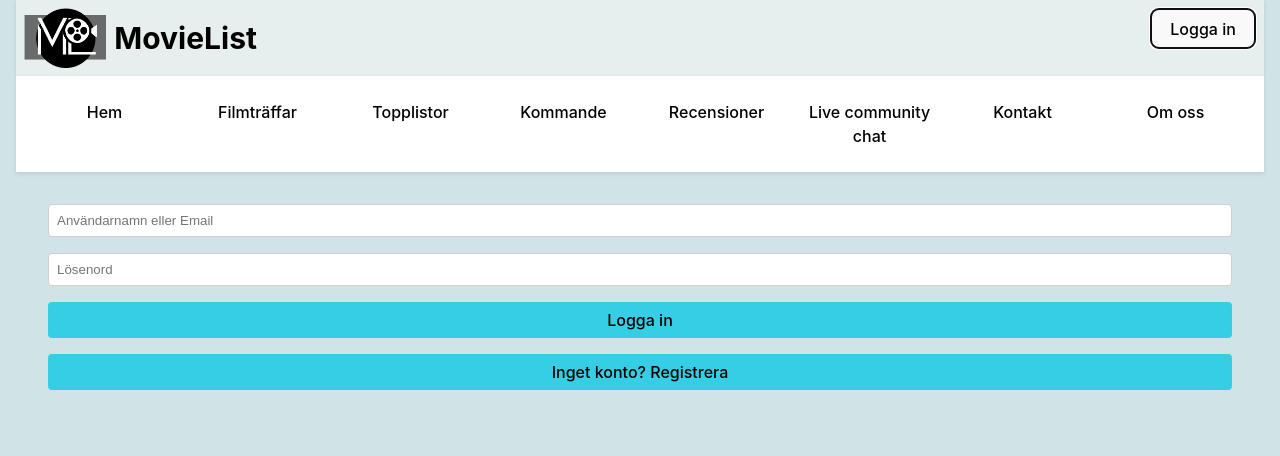
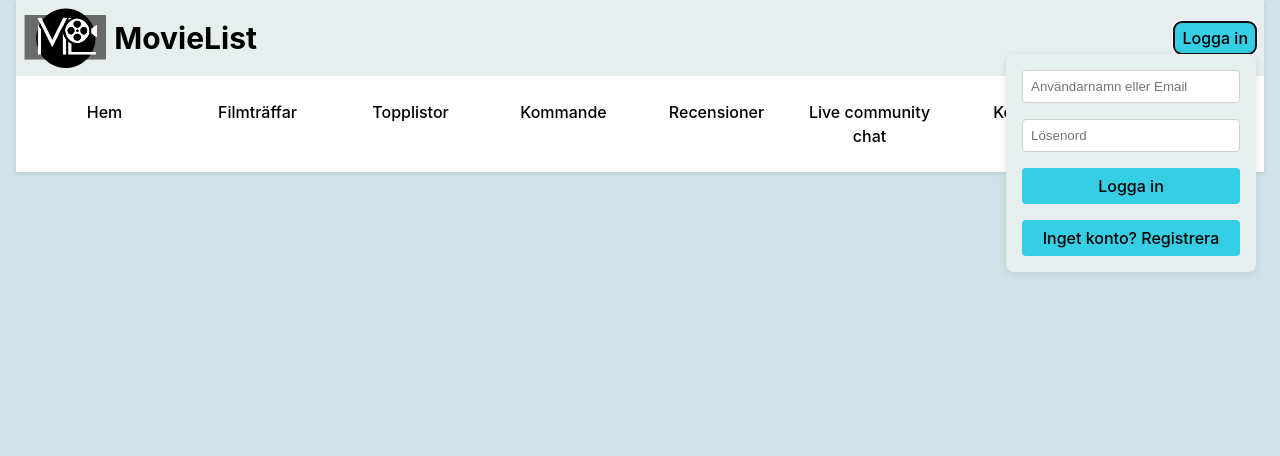
Before and after one commit to jonasohrn87/MovieList, a React (Vite) app in the folder movielist-react/: page /user in a window 1280 px wide. Both pictures are taken after a click on the button "Logga in". Shown: the top 456 px of the page. Built offline with nearby package versions, Linux system fonts and the light colour scheme; no server answers.

Commit message:
Added dropdown menu for user and removed route to user page.

```diff
--- a/movielist-react/src/App.css
+++ b/movielist-react/src/App.css
@@ -30,6 +30,7 @@ body {
   box-shadow: 0 2px 4px rgba(0, 0, 0, 0.1);
   padding: 0.5rem;
   justify-content: space-between;
+  align-items: center;
 }
 .header-container .header-container-inner {
   display: flex;
@@ -63,29 +64,62 @@ body {
   color: rgb(35, 90, 92);
 }
 
-.user-container {
+.dropdown-login-btn {
+  padding: 0.5rem;
+  background-color: #35cee4;
+  border: none;
+  border-radius: 5px;
+  color: black;
+  display: inline-block;
+  line-height: 1;
+}
+.dropdown-login-btn:hover {
+  background-color: #2ba8bc;
+}
+
+.dropdown-container {
+  position: relative;
+}
+.dropdown-container .dropdown-container-active {
+  background: none;
+  border: none;
+  padding: 0;
+}
+.dropdown-container .dropdown-container-active:hover {
+  opacity: 0.8;
+}
+.dropdown-container .dropdown-content {
+  position: absolute;
+  right: 0;
+  background: rgb(231, 238, 238);
+  border-radius: 8px;
+  box-shadow: 0 2px 8px rgba(0, 0, 0, 0.1);
+  min-width: 250px;
+}
+.dropdown-container .dropdown-content .user-container {
   padding: 1rem;
 }
-.user-container form {
+.dropdown-container .dropdown-content .user-container form {
   display: flex;
   flex-direction: column;
   gap: 1rem;
 }
-.user-container form input {
+.dropdown-container .dropdown-content .user-container form input {
   padding: 0.5rem;
   border: 1px solid #d1cfcf;
   border-radius: 4px;
 }
-.user-container form button {
+.dropdown-container .dropdown-content .user-container form button {
   padding: 0.5rem;
   background-color: #35cee4;
   border: none;
   border-radius: 4px;
+  color: black;
 }
-.user-container form button:hover {
+.dropdown-container .dropdown-content .user-container form button:hover {
   background-color: #2ba8bc;
 }
-.user-container .userLoginError {
+.dropdown-container .dropdown-content .user-container .userLoginError {
   color: red;
   margin-bottom: 1rem;
 }
--- a/movielist-react/src/App.jsx
+++ b/movielist-react/src/App.jsx
@@ -13,34 +13,11 @@ import LiveCommunityChat from "./components/LiveCommunityChat.jsx";
 import Movie from "./components/Movie.jsx";
 import Reviews from "./components/Reviews.jsx";
 import Footer from "./components/Footer.jsx";
-import { MovieProvider, MovieContext } from "./context/MovieContext.jsx";
-import User from "./components/User.jsx";
+import { MovieProvider } from "./context/MovieContext.jsx";
 // @ts-ignore
 import MLlogo from "./assets/MLlogo.png";
-import { IoPersonSharp } from "react-icons/io5";
+import UserMenu from "./components/UserMenu.jsx";
 
-const MovieHeader = () => {
-  const { isLoggedIn, user } = useContext(MovieContext);
-
-  let selectAvatar = "avatar " + "avatar-letters";
-
-  return (
-    <div>
-        <div>
-          <NavLink to="/user">
-            {isLoggedIn ? (
-              <span className={selectAvatar}>
-                <IoPersonSharp />
-                {user.username.charAt(0).toUpperCase()}
-              </span>
-            ) : (
-              <button>Logga in</button>
-            )}
-          </NavLink>
-        </div>
-    </div>
-  );
-};
 
 function App() {
   const [selectedMovie, setSelectedMovie] = useState(null);
@@ -60,7 +37,7 @@ function App() {
             />
             <h2>MovieList</h2>
             </div>
-            <MovieHeader />
+            <UserMenu />
             </header>
           <nav className="menu-container">
             <ul className="menu-list">
@@ -165,7 +142,6 @@ function App() {
               />
               <Route path="/movie/" element={<Movie />} />
               <Route path="/recensioner" element={<Reviews />} />
-              <Route path="/user" element={<User />} />
             </Routes>
           </div>
           <Footer />
--- a/movielist-react/src/App.scss
+++ b/movielist-react/src/App.scss
@@ -42,13 +42,14 @@ body {
   box-shadow: 0 2px 4px rgba(0, 0, 0, 0.1);
   padding: 0.5rem;
   justify-content: space-between;
+  align-items: center;
 
   .header-container-inner {
     display: flex;
     gap: 0.5rem;
     align-items: center;
 
-    .logoImage{
+    .logoImage {
       height: 60px;
       object-fit: cover;
     }
@@ -57,20 +58,6 @@ body {
       font-size: 30px;
     }
   }
-
-
-}
-
-.avatar {
-  height: 3rem;
-  width: 3rem;
-  border-radius: 50%;
-  overflow: hidden;
-  display: flex;
-  align-items: center;
-  justify-content: center;
-  border: .1rem solid rgb(35, 90, 92);
-  color: rgb(35, 90, 92);
 }
 
 // .avatar-letters {
@@ -81,11 +68,58 @@ body {
 //   font-size: 0.8rem;
 // }
 
+.avatar {
+  height: 3rem;
+  width: 3rem;
+  border-radius: 50%;
+  overflow: hidden;
+  display: flex;
+  align-items: center;
+  justify-content: center;
+  border: 0.1rem solid rgb(35, 90, 92);
+  color: rgb(35, 90, 92);
+}
+
 .avatar > svg {
   height: 50%;
   width: 50%;
   color: rgb(35, 90, 92);
 }
+
+.dropdown-login-btn {
+  padding: 0.5rem;
+  background-color: #35cee4;
+  border: none;
+  border-radius: 5px;
+  color: black;
+  display: inline-block;
+  line-height: 1;
+
+  &:hover {
+    background-color: #2ba8bc;
+  }
+}
+
+.dropdown-container {
+  position: relative;
+
+  .dropdown-container-active {
+    background: none;
+    border: none;
+    padding: 0;
+
+    &:hover {
+      opacity: 0.8;
+    }
+  }
+
+  .dropdown-content {
+    position: absolute;
+    right: 0;
+    background: rgb(231, 238, 238);
+    border-radius: 8px;
+    box-shadow: 0 2px 8px rgba(0, 0, 0, 0.1);
+    min-width: 250px;
 
     .user-container {
       padding: 1rem;
@@ -106,6 +140,7 @@ body {
           background-color: #35cee4;
           border: none;
           border-radius: 4px;
+          color: black;
 
           &:hover {
             background-color: #2ba8bc;
@@ -116,6 +151,8 @@ body {
       .userLoginError {
         color: red;
         margin-bottom: 1rem;
+      }
+    }
   }
 }
 
--- a/movielist-react/src/components/User.jsx
+++ /dev/null
@@ -1,102 +0,0 @@
-import React, { useState, useContext } from "react";
-import { useNavigate } from "react-router-dom";
-import { MovieContext } from "../context/MovieContext.jsx";
-
-const User = () => {
-  const { isLoggedIn, user, login, handleLogout } = useContext(MovieContext);
-  const [toggleRegisterForm, setToggleRegisterForm] = useState(false);
-  const [error, setError] = useState("");
-  const navigate = useNavigate();
-
-  const handleSubmit = async (e) => {
-    e.preventDefault();
-    setError("");
-
-    const registerForm = Object.fromEntries(new FormData(e.target));
-    const toggleRegisterFetch = toggleRegisterForm ? "register" : "";
-
-    try {
-      const response = await fetch(
-        `http://localhost:1337/api/auth/local/${toggleRegisterFetch}`,
-        {
-          method: "POST",
-          headers: { "Content-Type": "application/json" },
-          body: JSON.stringify(registerForm),
-        }
-      );
-
-      const data = await response.json();
-
-      if (data.error) {
-        throw new Error(data.error.message);
-      }
-
-      login(data.user);
-      navigate("/");
-    } catch (error) {
-      setError("Fel användarnamn eller lösenord");
-    }
-  };
-
-  if (isLoggedIn && user) {
-    return (
-      <div className="user-container">
-        <p>Användare: {user.username}</p>
-        <p>Email: {user.email}</p>
-        <button onClick={handleLogout}>Logga ut</button>
-      </div>
-    );
-  }
-
-  return (
-    <div className="user-container">
-      {error && <p className="userLoginError">{error}</p>}
-
-      <form onSubmit={handleSubmit}>
-        {toggleRegisterForm && (
-          <input
-            type="text"
-            name="username"
-            placeholder="Användarnamn"
-            required
-          />
-        )}
-
-        {!toggleRegisterForm && (
-          <input
-            type="text"
-            name="identifier"
-            placeholder="Användarnamn eller Email"
-            required
-          />
-        )}
-
-        {toggleRegisterForm && (
-          <input type="email" name="email" placeholder="Email" required />
-        )}
-
-        <input
-          type="password"
-          name="password"
-          placeholder="Lösenord"
-          required
-        />
-
-        <button type="submit">
-          {toggleRegisterForm ? "Registrera" : "Logga in"}
-        </button>
-
-        <button
-          type="button"
-          onClick={() => setToggleRegisterForm(!toggleRegisterForm)}
-        >
-          {toggleRegisterForm
-            ? "Har redan konto? Logga in"
-            : "Inget konto? Registrera"}
-        </button>
-      </form>
-    </div>
-  );
-};
-
-export default User;
--- /dev/null
+++ b/movielist-react/src/components/UserMenu.jsx
@@ -0,0 +1,148 @@
+import React, { useState, useContext, useRef, useEffect } from "react";
+import { useNavigate } from "react-router-dom";
+import { MovieContext } from "../context/MovieContext.jsx";
+import { IoPersonSharp } from "react-icons/io5";
+
+const UserMenu = () => {
+  const { isLoggedIn, user, login, handleLogout } = useContext(MovieContext);
+  const [toggleRegisterForm, setToggleRegisterForm] = useState(false);
+  const [error, setError] = useState("");
+  const navigate = useNavigate();
+  const [isDropdownOpen, setIsDropdownOpen] = useState(false);
+  const dropdownOutsideClickRef = useRef(null);
+
+  useEffect(() => {
+    const handleDropdownOutsideClick = (e) => {
+      if (dropdownOutsideClickRef.current && !dropdownOutsideClickRef.current.contains(e.target)) {
+        setIsDropdownOpen(false);
+      }
+    };
+
+    document.addEventListener("mousedown", handleDropdownOutsideClick);
+    return () => document.removeEventListener("mousedown", handleDropdownOutsideClick);
+  }, []);
+
+  const handleSubmit = async (e) => {
+    e.preventDefault();
+    setError("");
+
+    const registerForm = Object.fromEntries(new FormData(e.target));
+    const toggleRegisterFetch = toggleRegisterForm ? "register" : "";
+
+    try {
+      const response = await fetch(
+        `http://localhost:1337/api/auth/local/${toggleRegisterFetch}`,
+        {
+          method: "POST",
+          headers: { "Content-Type": "application/json" },
+          body: JSON.stringify(registerForm),
+        }
+      );
+
+      const data = await response.json();
+
+      if (data.error) {
+        throw new Error(data.error.message);
+      }
+
+      login(data.user);
+      setIsDropdownOpen(false);
+      navigate("/");
+    } catch (error) {
+      setError("Fel användarnamn eller lösenord");
+    }
+  };
+
+  const handleLoggedIn = () => {
+    if (isLoggedIn && user) {
+      return (
+        <div className="user-container">
+          <p>Användare: {user.username}</p>
+          <p>Email: {user.email}</p>
+          <button onClick={() => {
+            handleLogout();
+            setIsDropdownOpen(false);
+          }}>Logga ut</button>
+        </div>
+      );
+    }
+  };
+
+  const handleRegister = () => {
+    return (
+      <div className="user-container">
+        {error && <p className="userLoginError">{error}</p>}
+
+        <form onSubmit={handleSubmit}>
+          {toggleRegisterForm && (
+            <input
+              type="text"
+              name="username"
+              placeholder="Användarnamn"
+              required
+            />
+          )}
+
+          {!toggleRegisterForm && (
+            <input
+              type="text"
+              name="identifier"
+              placeholder="Användarnamn eller Email"
+              required
+            />
+          )}
+
+          {toggleRegisterForm && (
+            <input type="email" name="email" placeholder="Email" required />
+          )}
+
+          <input
+            type="password"
+            name="password"
+            placeholder="Lösenord"
+            required
+          />
+
+          <button type="submit">
+            {toggleRegisterForm ? "Registrera" : "Logga in"}
+          </button>
+
+          <button
+            type="button"
+            onClick={() => setToggleRegisterForm(!toggleRegisterForm)}
+          >
+            {toggleRegisterForm
+              ? "Har redan konto? Logga in"
+              : "Inget konto? Registrera"}
+          </button>
+        </form>
+      </div>
+    );
+  };
+
+  return (
+    <div className="dropdown-container" ref={dropdownOutsideClickRef}>
+      <button
+        className="dropdown-container-active"
+        onClick={() => setIsDropdownOpen(!isDropdownOpen)}
+      >
+        {isLoggedIn && user ? (
+          <span className="avatar">
+            <IoPersonSharp />
+            <span>{user.username.charAt(0).toUpperCase()}</span>
+          </span>
+        ) : (
+          <span className="dropdown-login-btn">Logga in</span>
+        )}
+      </button>
+
+      {isDropdownOpen && (
+        <div className="dropdown-content">
+          {isLoggedIn ? handleLoggedIn() : handleRegister()}
+        </div>
+      )}
+    </div>
+  );
+};
+
+export default UserMenu;
```
Also changed, not shown: 1 other file (tests, documents, lock files or other folders). Lines whose indentation alone changed are shown as unchanged.
